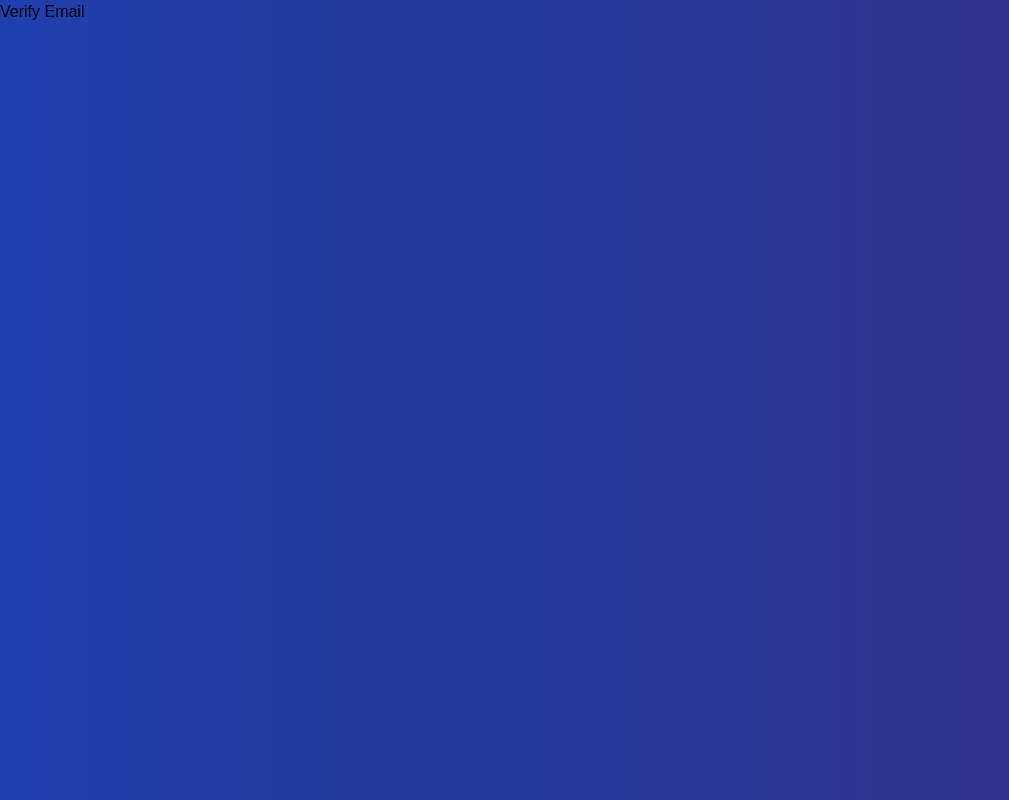
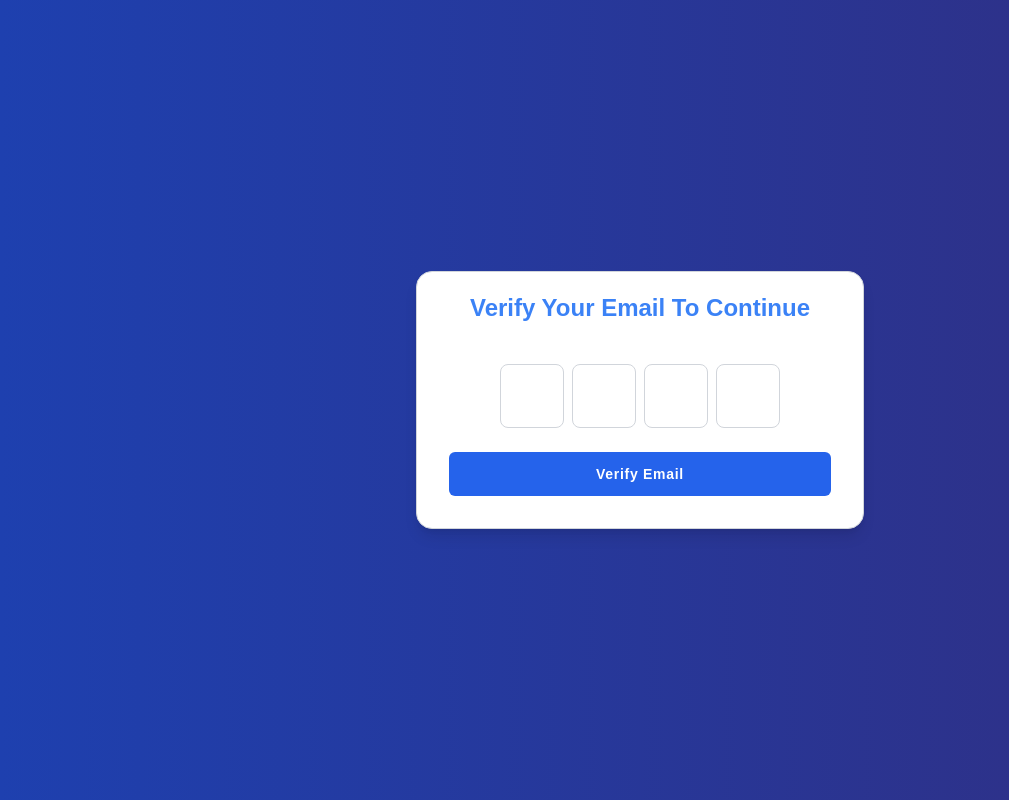
Before and after one commit to Soap171/MERN_E_Commerce_Application, a React (Vite) app in the folder client/: page /verify-email in a window 1280 px wide. Shown: the whole page, without its empty margins (0-1009 px from the left). Built offline with nearby package versions, Linux system fonts and the light colour scheme.

Commit message:
email verify page

```diff
--- a/client/src/pages/Login.jsx
+++ b/client/src/pages/Login.jsx
@@ -60,9 +60,9 @@ function Login() {
       >
         <div className="max-w-md w-full mx-auto border  border-gray-300 rounded-2xl p-8 bg-white shadow-lg">
           <div className="text-center mb-12">
-            <h5 className="text-blue-800 font-semibold">
+            <h1 className="text-blue-800 font-semibold text-2xl">
               Login To Your Account
-            </h5>
+            </h1>
           </div>
           <form>
             <div className="space-y-2">
--- a/client/src/pages/VerifyEmail.jsx
+++ b/client/src/pages/VerifyEmail.jsx
@@ -1,7 +1,124 @@
 import React from "react";
+import { useState, useRef } from "react";
+import { Link } from "react-router-dom";
+import toast from "react-hot-toast";
+import { motion } from "framer-motion";
 
 function VerifyEmail() {
-  return <div>Verify Email</div>;
+  const [otp, setOtp] = useState(Array(4).fill("")); // Array with 6 empty strings
+  const inputRefs = useRef([]); // Array of refs for each input field
+
+  const handleKeyDown = (e) => {
+    if (
+      !/^[0-9]{1}$/.test(e.key) &&
+      e.key !== "Backspace" &&
+      e.key !== "Delete" &&
+      e.key !== "Tab" &&
+      !e.metaKey
+    ) {
+      e.preventDefault();
+    }
+
+    if (e.key === "Delete" || e.key === "Backspace") {
+      const index = inputRefs.current.indexOf(e.target);
+      if (index > 0) {
+        setOtp((prevOtp) => [
+          ...prevOtp.slice(0, index - 1),
+          "",
+          ...prevOtp.slice(index),
+        ]);
+        inputRefs.current[index - 1].focus();
+      }
+    }
+  };
+
+  const handleInput = (e) => {
+    const { target } = e;
+    const index = inputRefs.current.indexOf(target);
+    if (target.value) {
+      setOtp((prevOtp) => [
+        ...prevOtp.slice(0, index),
+        target.value,
+        ...prevOtp.slice(index + 1),
+      ]);
+      if (index < otp.length - 1) {
+        inputRefs.current[index + 1].focus();
+      }
+    }
+  };
+
+  const handleFocus = (e) => {
+    e.target.select();
+  };
+
+  const handlePaste = (e) => {
+    e.preventDefault();
+    const text = e.clipboardData.getData("text");
+    if (!new RegExp(`^[0-9]{${otp.length}}$`).test(text)) {
+      return;
+    }
+    const digits = text.split("");
+    setOtp(digits);
+  };
+
+  const handleSubmit = (e) => {
+    e.preventDefault();
+    if (otp.includes("")) {
+      toast.error("Please enter the verification code");
+      return;
+    }
+    // Add your form submission logic here
+    toast.success("Verification code submitted");
+  };
+
+  return (
+    <div className="flex flex-col justify-center items-center min-h-screen p-4">
+      <motion.div
+        className="w-full"
+        initial={{ opacity: 0, scale: 0.5 }}
+        animate={{ opacity: 1, scale: 1 }}
+        transition={{ duration: 0.9 }}
+      >
+        <div className="max-w-md w-full mx-auto border border-gray-300 rounded-2xl bg-white shadow-lg">
+          <div className="text-center mb-2">
+            <h1 className="text-blue-500 font-semibold m-5 h-1 text-2xl">
+              Verify Your Email To Continue
+            </h1>
+          </div>
+          <form id="otp-form" onSubmit={handleSubmit} className="p-8">
+            <div className="space-y-2">
+              <div className="relative flex justify-center space-x-2 p-4">
+                {otp.map((digit, index) => (
+                  <input
+                    key={index}
+                    type="text"
+                    maxLength={1}
+                    value={digit}
+                    onChange={handleInput}
+                    onKeyDown={handleKeyDown}
+                    onFocus={handleFocus}
+                    onPaste={handlePaste}
+                    ref={(el) => (inputRefs.current[index] = el)}
+                    className="shadow-xs w-12 h-12 sm:w-16 sm:h-16 flex items-center justify-center rounded-lg border border-gray-300 bg-white text-center text-2xl font-medium text-gray-800 outline-none focus:ring-2 focus:ring-blue-500"
+                  />
+                ))}
+              </div>
+              <div className="text-center mt-4">
+                <motion.button
+                  type="submit"
+                  whileHover={{ scale: 1.1 }}
+                  whileTap={{ scale: 0.9 }}
+                  className="w-full py-3 px-4 text-sm tracking-wider font-semibold rounded-md text-white bg-blue-600 hover:bg-blue-700 focus:outline-none"
+                >
+                  Verify Email
+                </motion.button>
+              </div>
+            </div>
+          </form>
+        </div>
+      </motion.div>
+    </div>
+  );
 }
 
 export default VerifyEmail;
```
